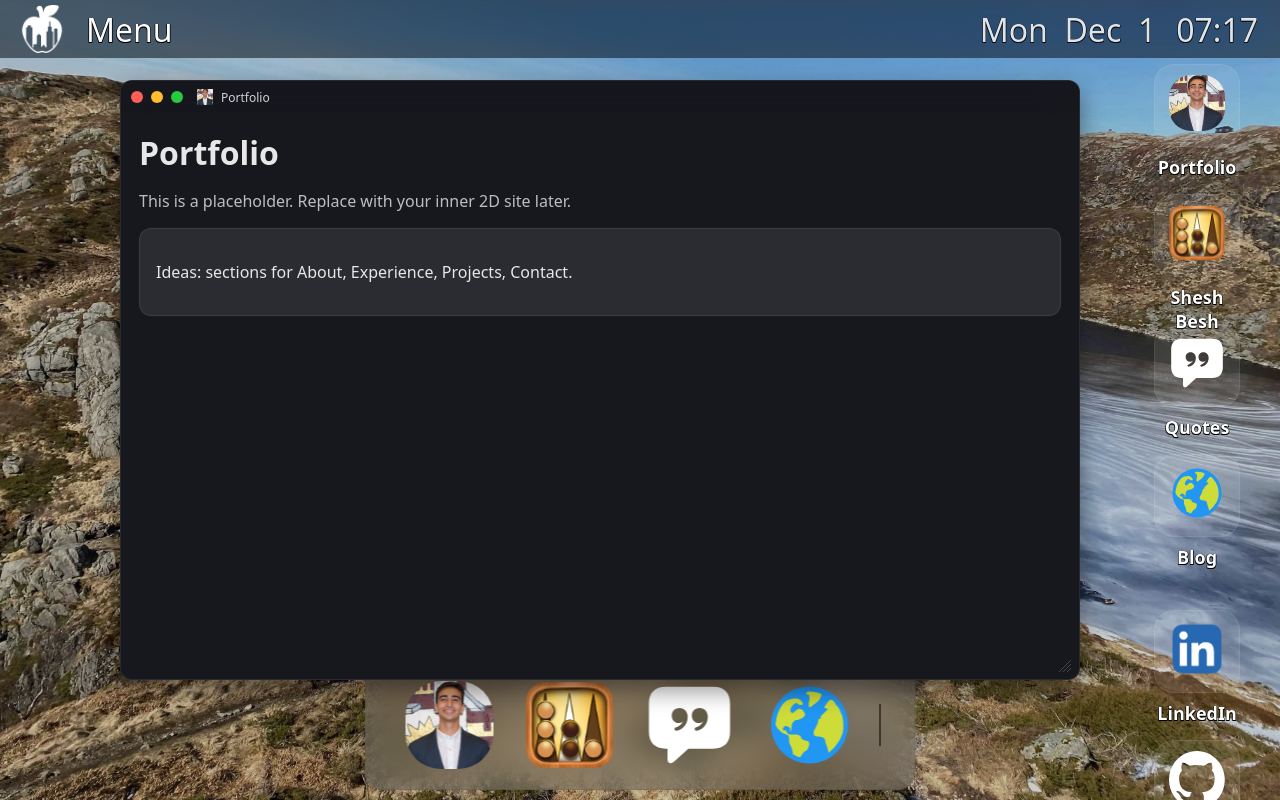
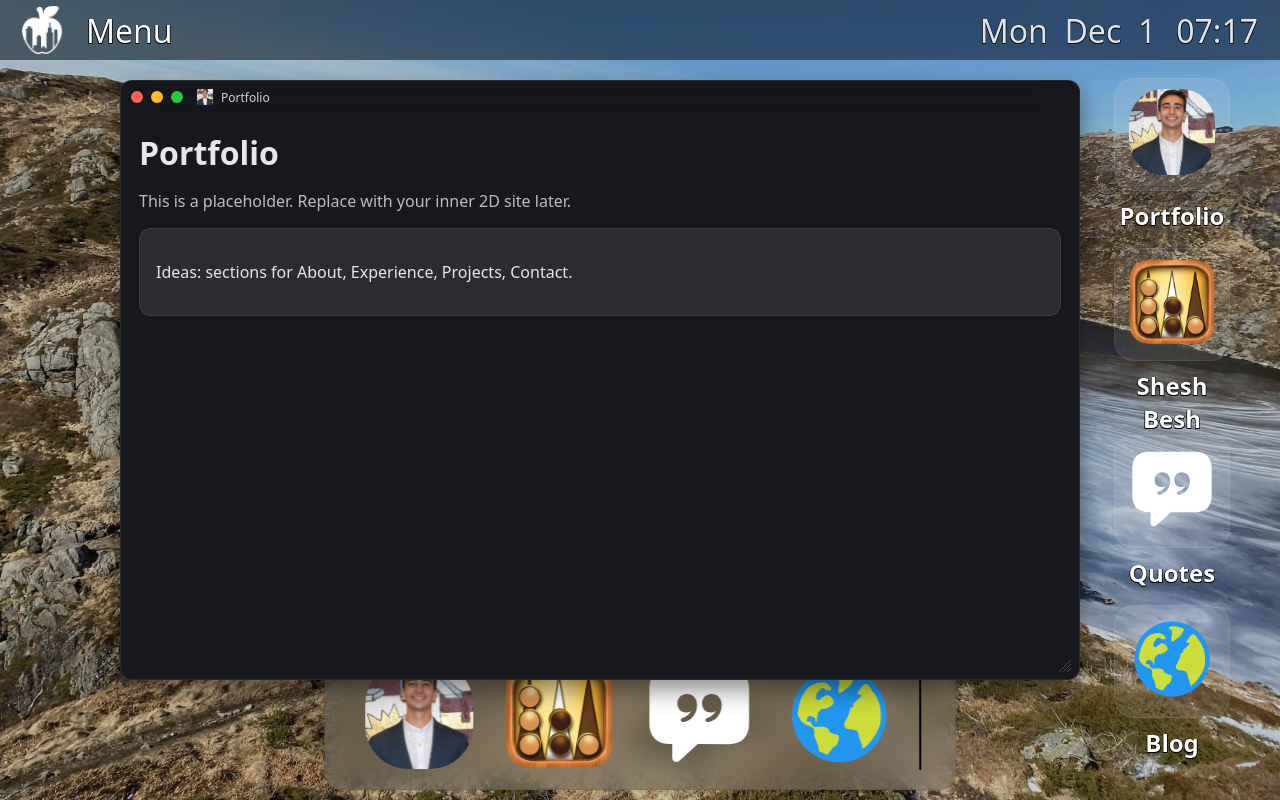
Before and after one commit to RoySchor/personal-website, a React (Vite) app in the folder 2d-personal-portfolio-website/: page / in a window 1280 px wide. Shown: the top 800 px of the page. Built offline with nearby package versions, Linux system fonts and the light colour scheme.

Commit message:
additional styling updates

```diff
--- a/2d-personal-portfolio-website/src/index.css
+++ b/2d-personal-portfolio-website/src/index.css
@@ -12,17 +12,17 @@
   --muted: #ffffff;
 
   /* Desktop sizes (default) */
-  --desktop-icon-size: 56px;
-  --desktop-icon-width: 86px;
-  --desktop-icon-top-offset: 64px;
-  --desktop-icon-gap: 130px;
-  --desktop-icon-font-size: 18px;
-  --dock-height: 130px;
-  --dock-icon-size: 100px;
+  --desktop-icon-size: 86px;
+  --desktop-icon-width: 116px;
+  --desktop-icon-top-offset: 78px;
+  --desktop-icon-gap: 170px;
+  --desktop-icon-font-size: 24px;
+  --dock-height: 150px;
+  --dock-icon-size: 120px;
   --dock-icon-small: 100px;
   --dock-gap: 20px;
   --dock-padding: 10px 34px;
-  --menubar-height: 58px;
+  --menubar-height: 60px;
   --menubar-font-size: 32px;
   --ui-scale: 1;
 }
@@ -30,17 +30,17 @@
 /* Mobile/Tablet - scale everything up */
 @media (max-width: 1024px) {
   :root {
-    --desktop-icon-size: 72px;
-    --desktop-icon-width: 96px;
-    --desktop-icon-top-offset: 72px;
-    --desktop-icon-gap: 135px;
-    --desktop-icon-font-size: 26px;
+    --desktop-icon-size: 96px;
+    --desktop-icon-width: 126px;
+    --desktop-icon-top-offset: 78px;
+    --desktop-icon-gap: 170px;
+    --desktop-icon-font-size: 28px;
     --dock-height: 180px;
     --dock-icon-size: 130px;
     --dock-icon-small: 130px;
     --dock-gap: 24px;
     --dock-padding: 14px 40px;
-    --menubar-height: 64px;
+    --menubar-height: 68px;
     --menubar-font-size: 42px;
     --ui-scale: 1.2;
   }
--- a/2d-personal-portfolio-website/src/system/Desktop.tsx
+++ b/2d-personal-portfolio-website/src/system/Desktop.tsx
@@ -177,29 +177,29 @@ const Desktop: React.FC = () => {
         title="Portfolio"
         icon={iconPortfolio}
         onOpen={() => openApp("portfolio")}
-        rightOffset={40}
+        rightOffset={50}
         topOffset={desktopIconTopOffset}
       />
       <DesktopIcon
         title="Shesh Besh"
         icon={iconBackgammon}
         onOpen={() => openApp("backgammon")}
-        rightOffset={40}
+        rightOffset={50}
         topOffset={desktopIconTopOffset + iconGap}
       />
       <DesktopIcon
         title="Quotes"
         icon={iconQuotes}
         onOpen={() => openApp("quotes")}
-        rightOffset={40}
-        topOffset={desktopIconTopOffset + iconGap * 2}
+        rightOffset={50}
+        topOffset={desktopIconTopOffset + iconGap * 2.1}
       />
       <DesktopIcon
         title="Blog"
         icon={iconBlog}
         onOpen={() => openApp("blog")}
-        rightOffset={40}
-        topOffset={desktopIconTopOffset + iconGap * 3}
+        rightOffset={50}
+        topOffset={desktopIconTopOffset + iconGap * 3.1}
       />
 
       {/* External-only (not in dock): LinkedIn + GitHub */}
@@ -207,15 +207,15 @@ const Desktop: React.FC = () => {
         title="LinkedIn"
         icon={iconLinkedIn}
         onOpen={() => openLink("https://www.linkedin.com/in/roy-schor")}
-        rightOffset={40}
-        topOffset={desktopIconTopOffset + iconGap * 4.2}
+        rightOffset={50}
+        topOffset={desktopIconTopOffset + iconGap * 4.3}
       />
       <DesktopIcon
         title="GitHub"
         icon={iconGithub}
         onOpen={() => openLink("https://github.com/RoySchor")}
-        rightOffset={40}
-        topOffset={desktopIconTopOffset + iconGap * 5.2}
+        rightOffset={50}
+        topOffset={desktopIconTopOffset + iconGap * 5.3}
       />
 
       {/* Windows */}
--- a/2d-personal-portfolio-website/src/system/Dock.tsx
+++ b/2d-personal-portfolio-website/src/system/Dock.tsx
@@ -41,7 +41,13 @@ const Dock: React.FC<DockProps> = ({ apps, openApp, minimizedWindows, restoreWin
       ))}
 
       {/* divider */}
-      <div style={{ width: 1, height: 42, background: "rgb(0, 0, 0)" }} />
+      <div
+        style={{
+          width: 1.5,
+          height: "calc(var(--dock-height) - 40px)",
+          background: "rgb(0, 0, 0)",
+        }}
+      />
 
       {runningMin.map((w) => (
         <DockIcon
```
